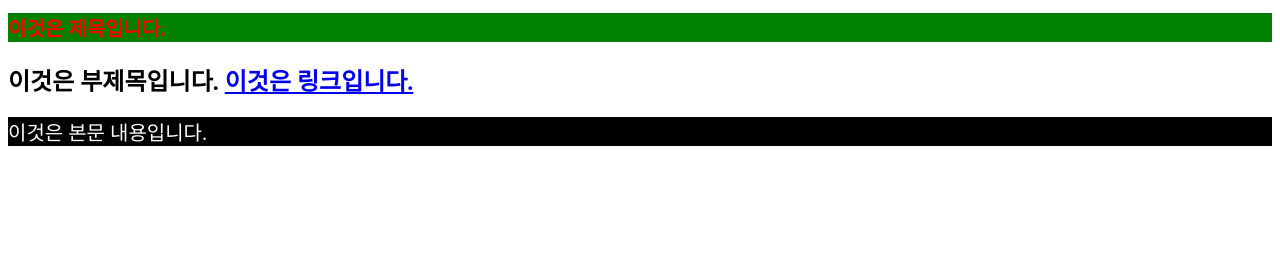
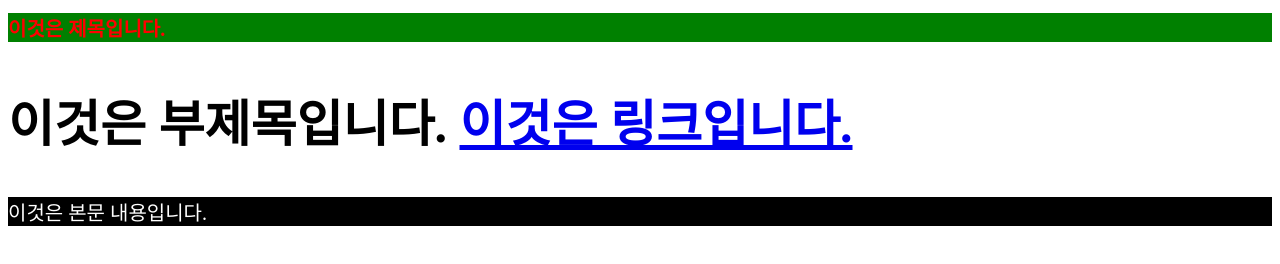
Before and after one commit to dbkimk/dbkimk.github.io, a plain HTML site: page index.html in a window 1280 px wide. Drawn offline with Linux system fonts and the light colour scheme.

Commit message:
create id dream

```diff
--- a/index.html
+++ b/index.html
@@ -17,11 +17,14 @@
         .big{
             font-size: 20px;
         }
+        #dream{
+            font-size: 50px;
+        }
     </style>
 </head>
 <body>
     <h1 class="big">이것은 제목입니다.</h1>
-    <h2>이것은 부제목입니다. <a href="https://www.naver.com">이것은 링크입니다.</a></h2>
+    <h2 id="dream">이것은 부제목입니다. <a href="https://www.naver.com">이것은 링크입니다.</a></h2>
     <p class="big">이것은 본문 내용입니다.</p>
 </body>
 </html>
```
